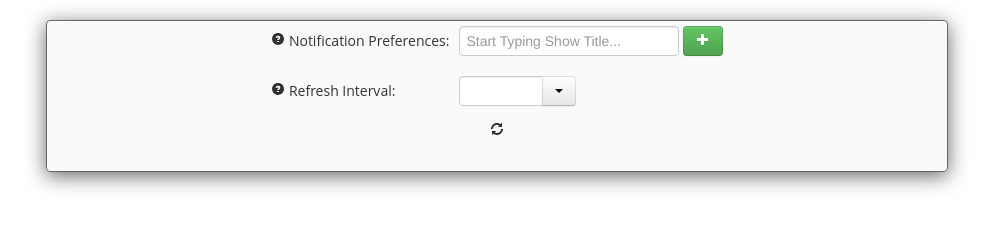
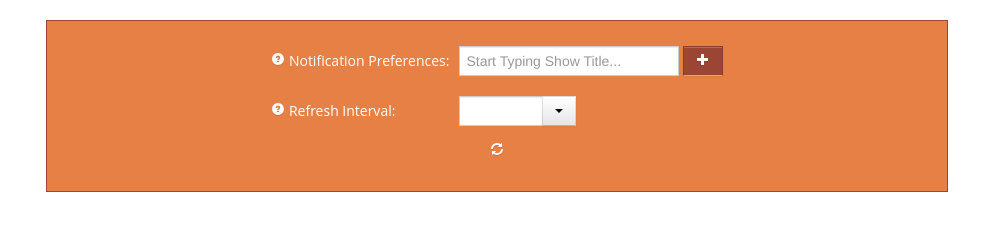
Before and after one commit to zambrey/LetMeWatchThis, a browser extension: page options.html in a window 1280 px wide. Shown: the whole page, without its empty margins (143-1136 px from the left). Drawn offline with Linux system fonts and the light colour scheme.

Commit message:
Options Page styled

```diff
--- a/css/monitorStylesheet.css
+++ b/css/monitorStylesheet.css
@@ -7,6 +7,16 @@ body
 button
 {
   font-family: 'Open Sans', sans-serif;
+}
+
+.alert
+{
+  border-radius:0px !important;
+}
+
+.btn
+{
+  border-radius:0px !important;
 }
 
 /*Popup*/
@@ -76,6 +86,13 @@ div#progressIndicatorDiv>div
 .toolbarItem
 {
   margin:8px;
+}
+
+.toolbarItemHolder:hover
+{
+  -webkit-animation-name: scale;
+  -webkit-animation-duration: 0.25s;
+  -webkit-animation-timing-function: ease-in;
 }
 
 .toolbarItemHolder
@@ -184,13 +201,13 @@ div#preferencesPageRootDiv
   margin-left: auto;
   margin-right: auto;
   width: 900px;
-  border: 1px solid #666666;
+  border: 1px solid #9B4635;
   margin-top: 20px;
   height: auto;
-  box-shadow: 0px 4px 20px #666666;
-  border-radius: 4px;
-  background-color:rgba(200,200,200,0.1);
+  background-color:rgba(230,128,68,1.0);
   padding-bottom:20px;
+  padding-top: 20px;
+  color: white;
 }
 
 div#preferencesPageIcon
@@ -260,6 +277,18 @@ p.lastUpdatedError
     }
 }
 
+@-webkit-keyframes scale
+{
+    from
+    {
+        -webkit-transform: scale(1.0);
+    }
+    to
+    {
+        -webkit-transform: scale(1.2);
+    }
+}
+
 .icon-refresh-rotate
 {
     -webkit-animation-name: rotate;
--- a/options.html
+++ b/options.html
@@ -22,26 +22,26 @@
     <table id="preferencesTable">
       <tr>
         <td style="vertical-align:top;">
-          <label class="control-label" style="margin-top:5px;"><i id="notificationPrefHelp" class="icon-question-sign" style="margin-right:4px;" data-toggle="tooltip" data-original-title="List the shows for which you want to be notified. By default notifications are shown for all shows." data-placement="bottom" data-animation="true"></i>Notification Preferences:</label>
+          <label class="control-label" style="margin-top:5px;"><i id="notificationPrefHelp" class="icon-question-sign icon-white" style="margin-right:4px;" data-toggle="tooltip" data-original-title="List the shows for which you want to be notified. By default notifications are shown for all shows." data-placement="bottom" data-animation="true"></i>Notification Preferences:</label>
 
         </td>
         <td>
           <div ng-controller="AlertDemoCtrl">
-            <input id="tvShowList" type="text" placeholder="Start Typing Show Title..." data-provide="typeahead" autocomplete="off" x-webkit-speech speech>
-            <button class='btn btn-success' ng-click="addAlert()" style="margin-bottom:10px;"><i class="icon-plus icon-white"></i></button>
+            <input id="tvShowList" type="text" placeholder="Start Typing Show Title..." style="border-radius:0px;color:#9B4635;" data-provide="typeahead" autocomplete="off" x-webkit-speech speech>
+            <button class='btn' ng-click="addAlert()" style="background:#9B4635;border:border: solid 1px #9B4635; margin-bottom:10px;"><i class="icon-plus icon-white"></i></button>
             <alert ng-repeat="alert in alerts" type="alert.type" close="closeAlert($index)" style = 'margin-bottom:5px;'>{{alert.msg}}</alert>
           </div>
         </td>
       </tr>
       <tr>
         <td style="vertical-align:top;">
-          <label class="control-label" style="margin-top:5px;"><i id="refreshIntervalHelp" class="icon-question-sign" style="margin-right:4px;" data-toggle="tooltip" data-original-title="Set the time interval to refresh the shows data." data-placement="bottom" data-animation="true"></i>Refresh Interval:</label>
+          <label class="control-label" style="margin-top:5px;"><i id="refreshIntervalHelp" class="icon-question-sign icon-white" style="margin-right:4px;" data-toggle="tooltip" data-original-title="Set the time interval to refresh the shows data." data-placement="bottom" data-animation="true"></i>Refresh Interval:</label>
         </td>
         <td>
           <div class="input-append controls">
-            <input class="span2" id="timeValue" type="text">
+            <input class="span2" id="timeValue" style="border-radius:0px;color:#9B4635;" type="text">
             <div class="btn-group">
-              <button id='selectedTimeUnit' class="btn dropdown-toggle" data-toggle="dropdown"><span class="caret"></span></button>
+              <button id='selectedTimeUnit' class="btn dropdown-toggle" style="color:#9B4635;" data-toggle="dropdown"><span class="caret"></span></button>
               <ul class="dropdown-menu">
                 <li><a href="#">Hours</a></li>
                 <li><a href="#">Minutes</a></li>
@@ -53,7 +53,7 @@
       </tr>
     </table>
     <div style="text-align:center;">
-      <i class="icon-refresh" style=""></i>
+      <i class="icon-refresh icon-white" style=""></i>
       <p class="lastUpdated"></p>
     </div>
   </div>
```
